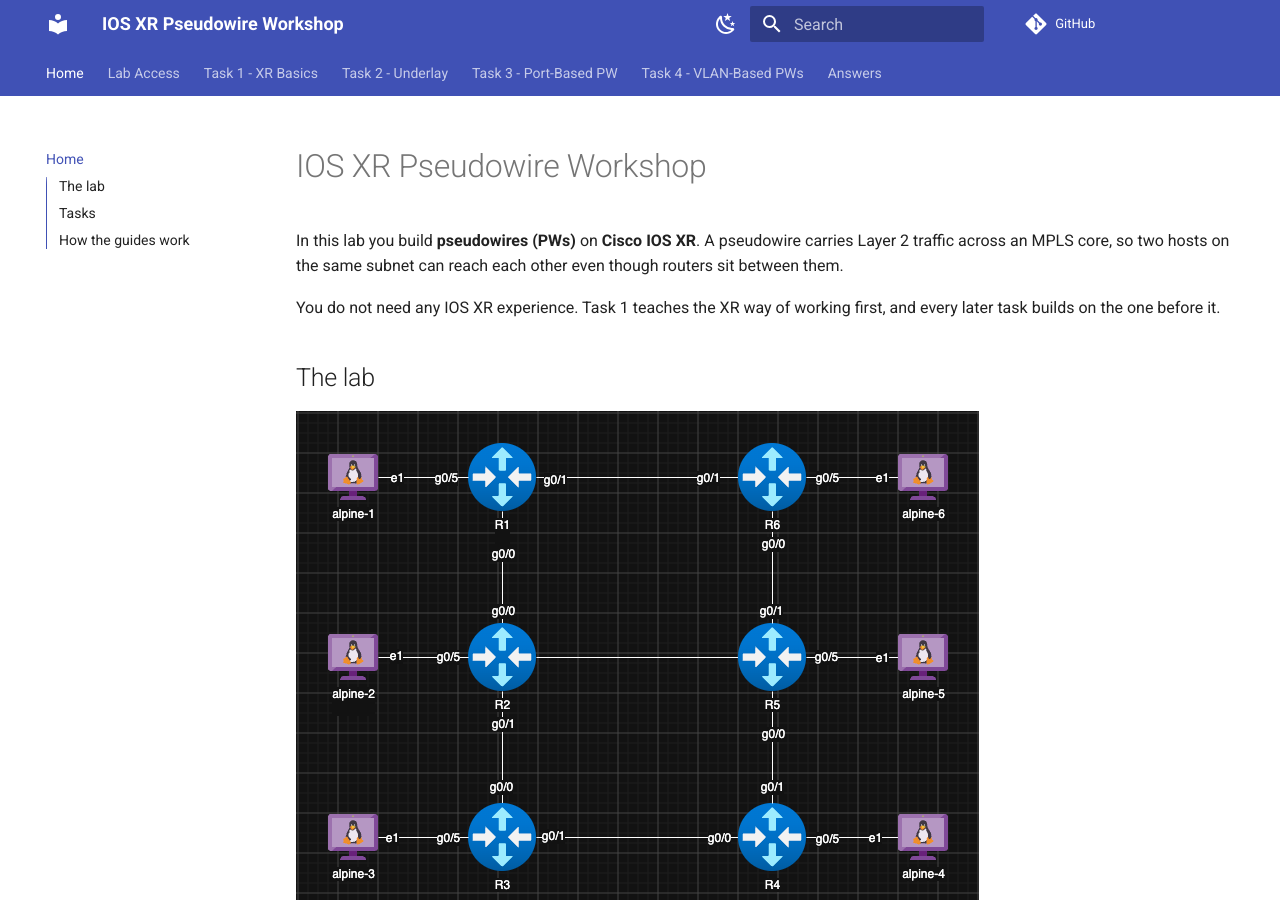
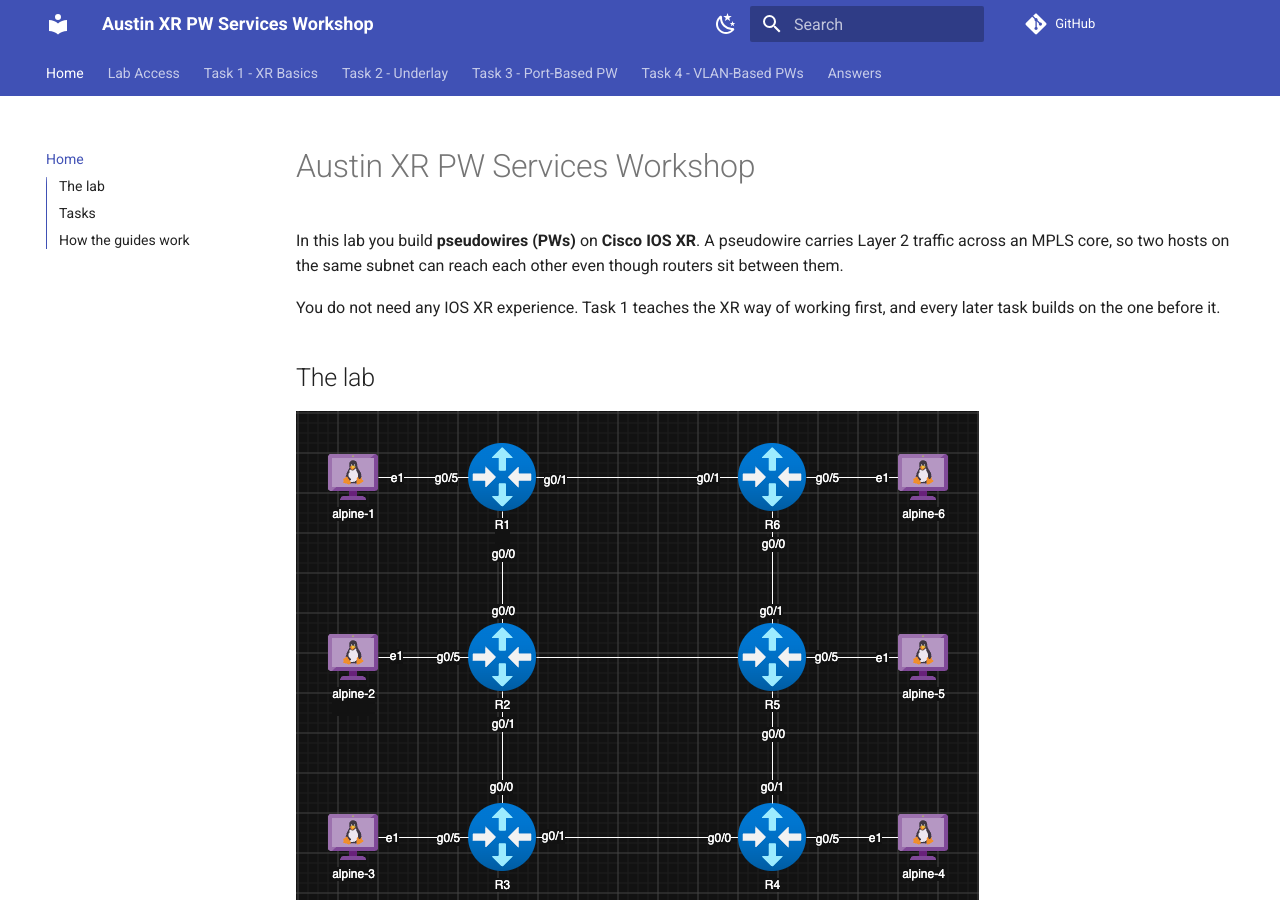
Before and after one commit to rokosylu/Austin_Workshop, an MkDocs documentation site: the page built from docs/index.md, in a window 1280 px wide and 900 px high. Built offline with MkDocs 1.6.1 and Material for MkDocs 9.7.7, drawn with Linux system fonts in a browser that asks for light colours; comment, search, counter and statistics services are not loaded.

Commit message:
Rename the guide to Austin XR PW Services Workshop
Co-Authored-By: Claude Sonnet 5.5 <noreply@anthropic.com>

```diff
--- a/docs/index.md
+++ b/docs/index.md
@@ -1,4 +1,4 @@
-# IOS XR Pseudowire Workshop
+# Austin XR PW Services Workshop
 
 In this lab you build **pseudowires (PWs)** on **Cisco IOS XR**. A pseudowire carries Layer 2 traffic across an
 MPLS core, so two hosts on the same subnet can reach each other even though routers sit between them.
--- a/mkdocs.yml
+++ b/mkdocs.yml
@@ -1,4 +1,4 @@
-site_name: IOS XR Pseudowire Workshop
+site_name: Austin XR PW Services Workshop
 site_description: Hands-on lab - build IOS XR pseudowires over an SR-MPLS core
 repo_url: https://github.com/rokosylu/Austin_Workshop
 edit_uri: ""
```
Also changed, not shown: CHANGELOG.md (+4 -0 lines), README.md (+1 -1 lines).
